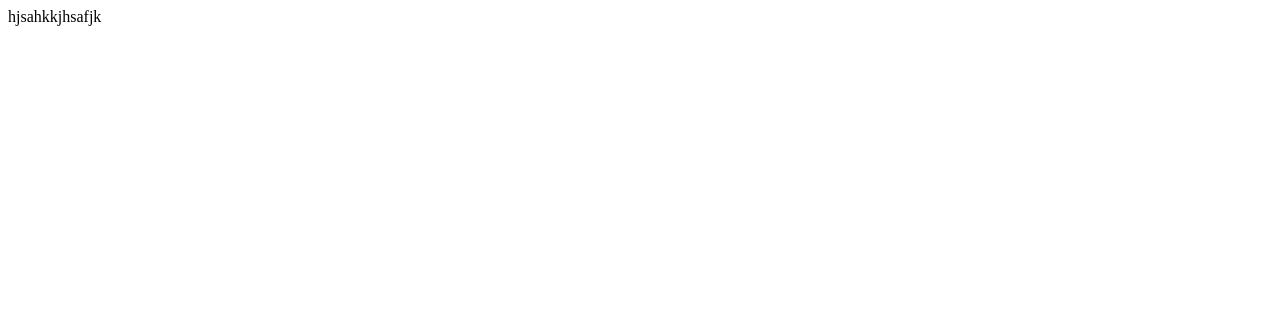
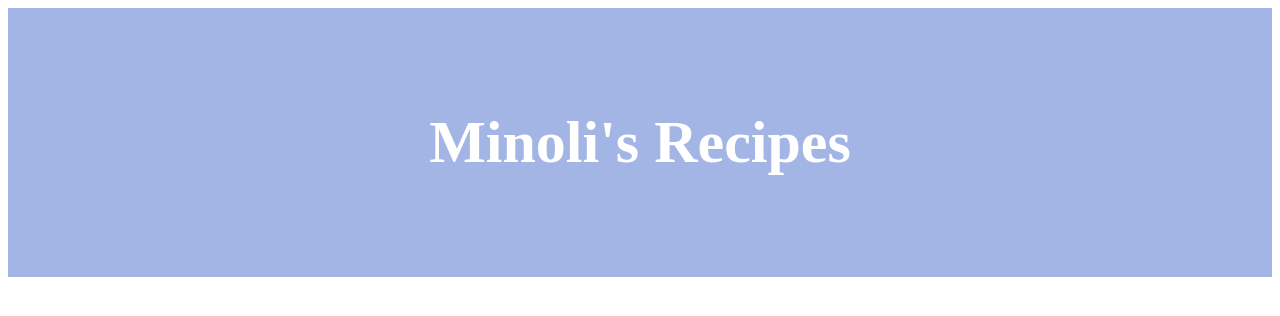
Before and after one commit to minolireddy/recipe-book, a plain HTML site: page Index.html in a window 1280 px wide. Drawn offline with Linux system fonts and the light colour scheme.

Commit message:
Header with Background

```diff
--- a/Index.html
+++ b/Index.html
@@ -1 +1,11 @@
-hjsahkkjhsafjk
+<!DOCTYPE html>
+<html>
+    <head>
+        <link rel="stylesheet" href="styles.css">
+    </head>
+<body>
+    <div class="header">
+<h1>Minoli's Recipes</h1>
+</div>
+</body>
+</html>
--- /dev/null
+++ b/styles.css
@@ -0,0 +1,7 @@
+.header {
+    padding: 60px;
+    text-align: center;
+    background: #0334b85d;
+    color: white;
+    font-size: 30px;
+  }
```
